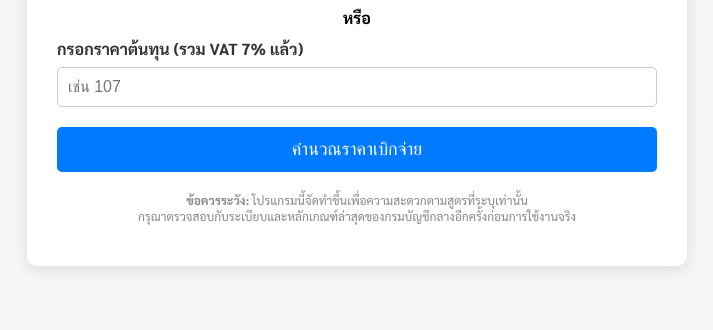
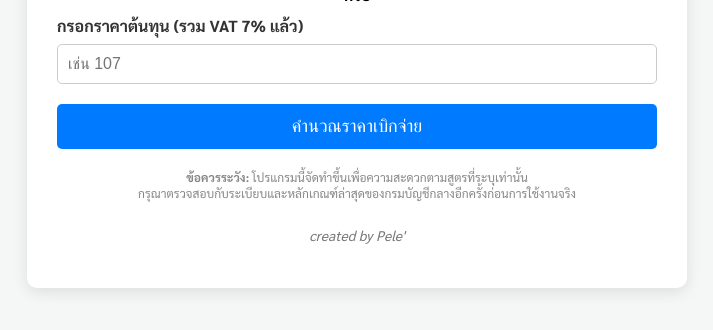
Before and after one commit to pele2005/rp, a plain HTML site: page index.html in a window 1280 px wide. Shown: the part 400-730 px from the top of the page, without its empty margins (283-996 px from the left). Drawn offline with Linux system fonts and the light colour scheme.

Commit message:
Update2 index.html

```diff
--- a/index.html
+++ b/index.html
@@ -87,6 +87,15 @@
             font-size: 12px;
             color: #888;
         }
+        /* --- โค้ดที่เพิ่มเข้ามา --- */
+        .creator-credit {
+            text-align: center;
+            margin-top: 25px; /* เพิ่มระยะห่างจากส่วนบน */
+            font-size: 14px;   /* กำหนดขนาดตัวอักษร */
+            color: #777;      /* กำหนดสีเทาเพื่อไม่ให้เด่นเกินไป */
+            font-style: italic;/* ทำให้เป็นตัวเอียง */
+        }
+        /* --- สิ้นสุดโค้ดที่เพิ่มเข้ามา --- */
     </style>
     <link rel="preconnect" href="https://fonts.googleapis.com">
     <link rel="preconnect" href="https://fonts.gstatic.com" crossorigin>
@@ -119,7 +128,9 @@
         <div class="footer-note">
             <p><strong>ข้อควรระวัง:</strong> โปรแกรมนี้จัดทำขึ้นเพื่อความสะดวกตามสูตรที่ระบุเท่านั้น <br>กรุณาตรวจสอบกับระเบียบและหลักเกณฑ์ล่าสุดของกรมบัญชีกลางอีกครั้งก่อนการใช้งานจริง</p>
         </div>
-    </div>
+
+        <p class="creator-credit">created by Pele'</p>
+        </div>
 
     <script>
         function calculatePrice() {
```
